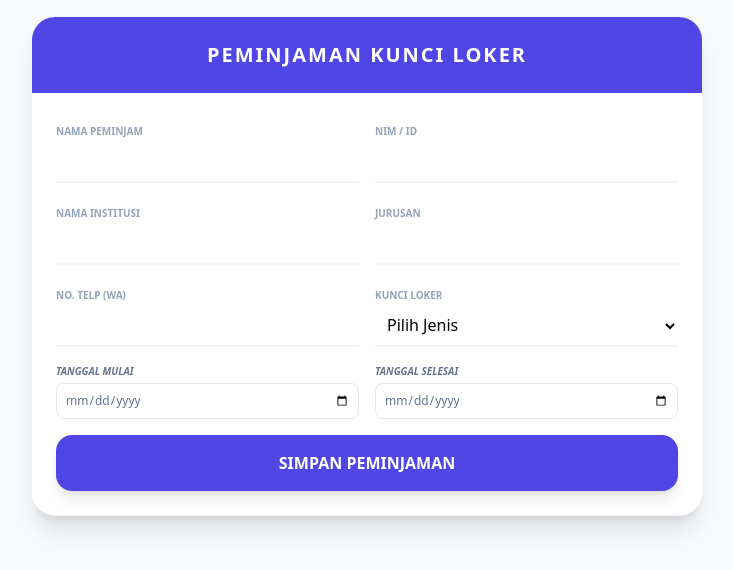
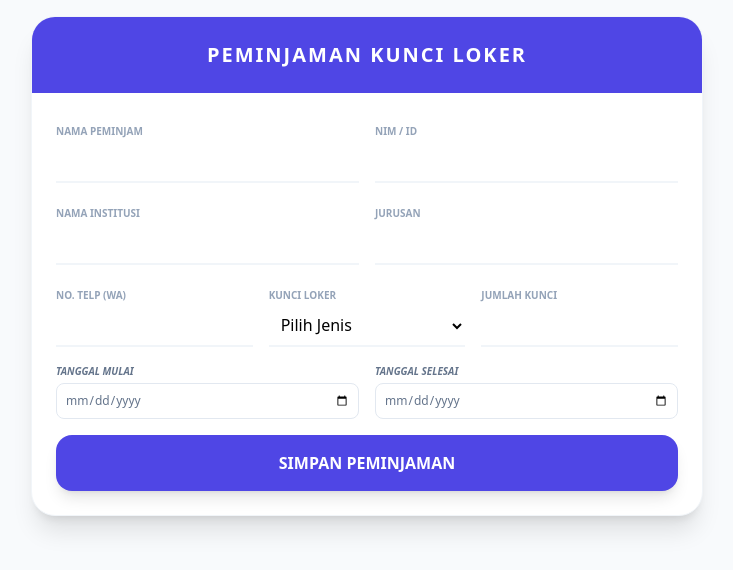
Before and after one commit to diklatrsudbk/Peminjaman-SarprasDiklat, a plain HTML site: page input_loker.html in a window 1280 px wide. Shown: the whole page, without its empty margins (273-1006 px from the left). Drawn offline with nearby package versions, Linux system fonts and the light colour scheme.

Commit message:
Update input fields layout and add 'Jumlah Kunci'

```diff
--- a/input_loker.html
+++ b/input_loker.html
@@ -39,7 +39,7 @@
                 </div>
             </div>
 
-            <div class="grid grid-cols-1 md:grid-cols-2 gap-4">
+            <div class="grid grid-cols-1 md:grid-cols-3 gap-4">
     <div>
         <label class="text-[10px] font-bold text-slate-400 uppercase">No. Telp (WA)</label>
         <input type="text" x-model="f.no_telp" required class="w-full border-b-2 border-slate-100 p-2 focus:border-indigo-500 outline-none font-mono">
@@ -52,7 +52,12 @@
             <option value="Laki-laki">Laki-laki</option>
         </select>
     </div>
+    <div>
+        <label class="text-[10px] font-bold text-slate-400 uppercase">Jumlah Kunci</label>
+        <input type="number" x-model.number="f.jumlah" min="1" required class="w-full border-b-2 border-slate-100 p-2 focus:border-indigo-500 outline-none font-bold text-indigo-600">
     </div>
+</div>
+
 
             <div class="grid grid-cols-1 md:grid-cols-2 gap-4 italic text-slate-500 text-xs">
                 <div>
```
Lines whose indentation alone changed are shown as unchanged.
